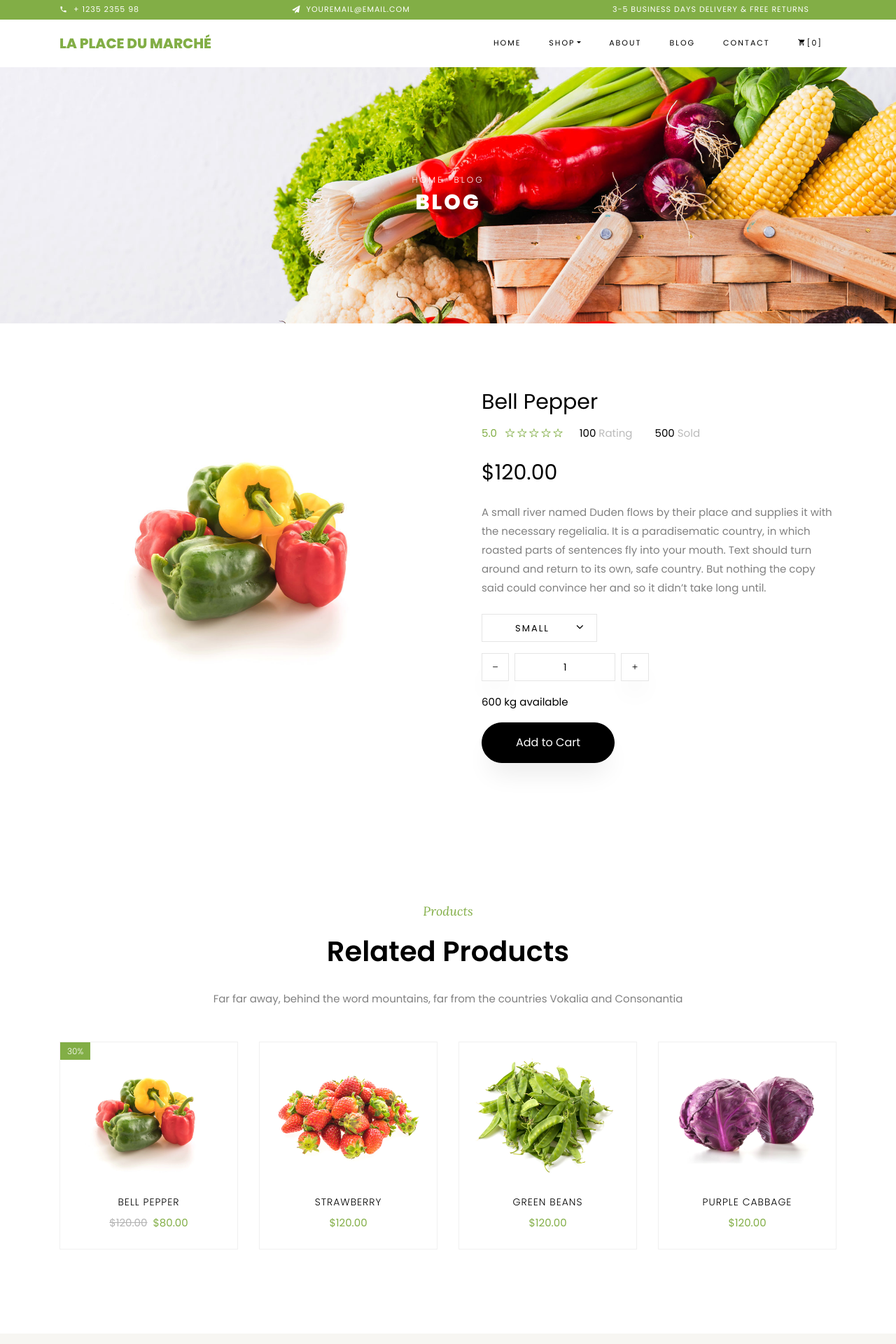
After one commit to HaisRodolphe/LaPlaceDuMarch-.com, a PHP site: page /views/product-single.php in a window 1280 px wide. The commit adds this page. Shown: the top 1920 px of the page at 70% size. Run offline with PHP 8.4, Linux system fonts and the light colour scheme; some libraries are stand-ins or nearby versions; some web fonts are replaced.

Commit message:
fichiers views et Templates modifiers

```diff
--- a/LaPlaceDuMarche_phil/templates/navbar.php
+++ b/LaPlaceDuMarche_phil/templates/navbar.php
@@ -13,10 +13,10 @@
           <a class="nav-link dropdown-toggle" href="#" id="dropdown04" data-toggle="dropdown" aria-haspopup="true" aria-expanded="false">Shop</a>
           <div class="dropdown-menu" aria-labelledby="dropdown04">
             <a class="dropdown-item" href="../views/shop.php">Shop</a>
-            <a class="dropdown-item" href="wishlist.html">Wishlist</a>
-            <a class="dropdown-item" href="product-single.html">Single Product</a>
+            <a class="dropdown-item" href="../views/wishlist.php">Wishlist</a>
+            <a class="dropdown-item" href="../views/product-single.php">Single Product</a>
             <a class="dropdown-item" href="../views/cart.php">Cart</a>
-            <a class="dropdown-item" href="checkout.html">Checkout</a>
+            <a class="dropdown-item" href="../views/checkout.php">Checkout</a>
           </div>
         </li>
         <li class="nav-item"><a href="../views/about.php" class="nav-link">About</a></li>
--- a/LaPlaceDuMarche_phil/views/blog-single.php
+++ b/LaPlaceDuMarche_phil/views/blog-single.php
@@ -189,7 +189,9 @@
         <div class="sidebar-box ftco-animate">
           <h3 class="heading">Recent Blog</h3>
 
-          <!-- TODO Partie à dynamiser en PHP pour éviter la répition en html et taper du code html à l'infinie ... -->
+          <!--
+            TODO Partie à dynamiser en PHP pour éviter la répition en html et taper du code html à l'infinie ...
+          -->
           <div class="block-21 mb-4 d-flex">
             <a class="blog-img mr-4" style="background-image: url(../public/images/image_1.jpg);"></a>
             <div class="text">
--- a/LaPlaceDuMarche_phil/views/cart.php
+++ b/LaPlaceDuMarche_phil/views/cart.php
@@ -24,7 +24,9 @@
 						    </thead>
 						    <tbody>
 
-									<!-- TODO Partie à dynamiser en PHP pour éviter la répition en html et taper du code html à l'infinie ... -->
+									<!--
+										TODO Partie à dynamiser en PHP pour éviter la répition en html et taper du code html à l'infinie ...
+									-->
 						      <tr class="text-center">
 						        <td class="product-remove"><a href="#"><span class="ion-ios-close"></span></a></td>
 
@@ -138,6 +140,7 @@
 		<?php
 			require '../templates/newsLetter_form.php';
 			require '../templates/footer_home.php';
+			require '../templates/footer_script.php';
 		?>
 
   <script>
--- /dev/null
+++ b/LaPlaceDuMarche_phil/views/product-single.php
@@ -0,0 +1,266 @@
+<?php
+  require '../templates/doctype.php';
+  require '../templates/header.php';
+  require '../templates/navbar.php';
+  require '../templates/titleSlide_page.php';
+?>
+
+    <section class="ftco-section">
+    	<div class="container">
+    		<div class="row">
+    			<div class="col-lg-6 mb-5 ftco-animate">
+    				<a href="../public/images/product-1.jpg" class="image-popup"><img src="../public/images/product-1.jpg" class="img-fluid" alt="Colorlib Template"></a>
+    			</div>
+    			<div class="col-lg-6 product-details pl-md-5 ftco-animate">
+    				<h3>Bell Pepper</h3>
+    				<div class="rating d-flex">
+							<p class="text-left mr-4">
+								<a href="#" class="mr-2">5.0</a>
+								<a href="#"><span class="ion-ios-star-outline"></span></a>
+								<a href="#"><span class="ion-ios-star-outline"></span></a>
+								<a href="#"><span class="ion-ios-star-outline"></span></a>
+								<a href="#"><span class="ion-ios-star-outline"></span></a>
+								<a href="#"><span class="ion-ios-star-outline"></span></a>
+							</p>
+							<p class="text-left mr-4">
+								<a href="#" class="mr-2" style="color: #000;">100 <span style="color: #bbb;">Rating</span></a>
+							</p>
+							<p class="text-left">
+								<a href="#" class="mr-2" style="color: #000;">500 <span style="color: #bbb;">Sold</span></a>
+							</p>
+						</div>
+    				<p class="price"><span>$120.00</span></p>
+    				<p>A small river named Duden flows by their place and supplies it with the necessary regelialia. It is a paradisematic country, in which roasted parts of sentences fly into your mouth. Text should turn around and return to its own, safe country. But nothing the copy said could convince her and so it didn’t take long until.
+						</p>
+						<div class="row mt-4">
+							<div class="col-md-6">
+								<div class="form-group d-flex">
+		              <div class="select-wrap">
+	                  <div class="icon"><span class="ion-ios-arrow-down"></span></div>
+	                  <select name="" id="" class="form-control">
+	                  	<option value="">Small</option>
+	                    <option value="">Medium</option>
+	                    <option value="">Large</option>
+	                    <option value="">Extra Large</option>
+	                  </select>
+	                </div>
+		            </div>
+							</div>
+							<div class="w-100"></div>
+							<div class="input-group col-md-6 d-flex mb-3">
+	             	<span class="input-group-btn mr-2">
+	                	<button type="button" class="quantity-left-minus btn"  data-type="minus" data-field="">
+	                   <i class="ion-ios-remove"></i>
+	                	</button>
+	            		</span>
+	             	<input type="text" id="quantity" name="quantity" class="form-control input-number" value="1" min="1" max="100">
+	             	<span class="input-group-btn ml-2">
+	                	<button type="button" class="quantity-right-plus btn" data-type="plus" data-field="">
+	                     <i class="ion-ios-add"></i>
+	                 </button>
+	             	</span>
+	          	</div>
+	          	<div class="w-100"></div>
+	          	<div class="col-md-12">
+	          		<p style="color: #000;">600 kg available</p>
+	          	</div>
+          	</div>
+          	<p><a href="cart.html" class="btn btn-black py-3 px-5">Add to Cart</a></p>
+    			</div>
+    		</div>
+    	</div>
+    </section>
+
+    <section class="ftco-section">
+    	<div class="container">
+				<div class="row justify-content-center mb-3 pb-3">
+          <div class="col-md-12 heading-section text-center ftco-animate">
+          	<span class="subheading">Products</span>
+            <h2 class="mb-4">Related Products</h2>
+            <p>Far far away, behind the word mountains, far from the countries Vokalia and Consonantia</p>
+          </div>
+        </div>
+			</div>
+
+    	<div class="container">
+    		<div class="row">
+
+					<!--
+						TODO Partie à dynamiser en PHP pour éviter la répition en html et taper du code html à l'infinie ...
+						Partie avec promo.
+					-->
+    			<div class="col-md-6 col-lg-3 ftco-animate">
+    				<div class="product">
+    					<a href="#" class="img-prod"><img class="img-fluid" src="../public/images/product-1.jpg" alt="Colorlib Template">
+    						<span class="status">30%</span>
+    						<div class="overlay"></div>
+    					</a>
+    					<div class="text py-3 pb-4 px-3 text-center">
+    						<h3><a href="#">Bell Pepper</a></h3>
+    						<div class="d-flex">
+    							<div class="pricing">
+		    						<p class="price"><span class="mr-2 price-dc">$120.00</span><span class="price-sale">$80.00</span></p>
+		    					</div>
+	    					</div>
+	    					<div class="bottom-area d-flex px-3">
+	    						<div class="m-auto d-flex">
+	    							<a href="#" class="add-to-cart d-flex justify-content-center align-items-center text-center">
+	    								<span><i class="ion-ios-menu"></i></span>
+	    							</a>
+	    							<a href="#" class="buy-now d-flex justify-content-center align-items-center mx-1">
+	    								<span><i class="ion-ios-cart"></i></span>
+	    							</a>
+	    							<a href="#" class="heart d-flex justify-content-center align-items-center ">
+	    								<span><i class="ion-ios-heart"></i></span>
+	    							</a>
+    							</div>
+    						</div>
+    					</div>
+    				</div>
+					</div>
+					<!-- Fin de partie à dynamiser -->
+
+
+
+					<!--
+						TODO Partie à dynamiser en PHP pour éviter la répition en html et taper du code html à l'infinie ...
+						Sans partie promo.
+					-->
+    			<div class="col-md-6 col-lg-3 ftco-animate">
+    				<div class="product">
+    					<a href="#" class="img-prod"><img class="img-fluid" src="../public/images/product-2.jpg" alt="Colorlib Template">
+    						<div class="overlay"></div>
+    					</a>
+    					<div class="text py-3 pb-4 px-3 text-center">
+    						<h3><a href="#">Strawberry</a></h3>
+    						<div class="d-flex">
+    							<div class="pricing">
+		    						<p class="price"><span>$120.00</span></p>
+		    					</div>
+	    					</div>
+    						<div class="bottom-area d-flex px-3">
+	    						<div class="m-auto d-flex">
+	    							<a href="#" class="add-to-cart d-flex justify-content-center align-items-center text-center">
+	    								<span><i class="ion-ios-menu"></i></span>
+	    							</a>
+	    							<a href="#" class="buy-now d-flex justify-content-center align-items-center mx-1">
+	    								<span><i class="ion-ios-cart"></i></span>
+	    							</a>
+	    							<a href="#" class="heart d-flex justify-content-center align-items-center ">
+	    								<span><i class="ion-ios-heart"></i></span>
+	    							</a>
+    							</div>
+    						</div>
+    					</div>
+    				</div>
+					</div>
+					<!-- Fin de partie à dynamiser -->
+
+
+
+    			<div class="col-md-6 col-lg-3 ftco-animate">
+    				<div class="product">
+    					<a href="#" class="img-prod"><img class="img-fluid" src="../public/images/product-3.jpg" alt="Colorlib Template">
+	    					<div class="overlay"></div>
+	    				</a>
+    					<div class="text py-3 pb-4 px-3 text-center">
+    						<h3><a href="#">Green Beans</a></h3>
+    						<div class="d-flex">
+    							<div class="pricing">
+		    						<p class="price"><span>$120.00</span></p>
+		    					</div>
+	    					</div>
+    						<div class="bottom-area d-flex px-3">
+	    						<div class="m-auto d-flex">
+	    							<a href="#" class="add-to-cart d-flex justify-content-center align-items-center text-center">
+	    								<span><i class="ion-ios-menu"></i></span>
+	    							</a>
+	    							<a href="#" class="buy-now d-flex justify-content-center align-items-center mx-1">
+	    								<span><i class="ion-ios-cart"></i></span>
+	    							</a>
+	    							<a href="#" class="heart d-flex justify-content-center align-items-center ">
+	    								<span><i class="ion-ios-heart"></i></span>
+	    							</a>
+    							</div>
+    						</div>
+    					</div>
+						</div>
+					</div>
+
+    			<div class="col-md-6 col-lg-3 ftco-animate">
+    				<div class="product">
+    					<a href="#" class="img-prod"><img class="img-fluid" src="../public/images/product-4.jpg" alt="Colorlib Template">
+    						<div class="overlay"></div>
+    					</a>
+    					<div class="text py-3 pb-4 px-3 text-center">
+    						<h3><a href="#">Purple Cabbage</a></h3>
+    						<div class="d-flex">
+    							<div class="pricing">
+		    						<p class="price"><span>$120.00</span></p>
+		    					</div>
+	    					</div>
+    						<div class="bottom-area d-flex px-3">
+	    						<div class="m-auto d-flex">
+	    							<a href="#" class="add-to-cart d-flex justify-content-center align-items-center text-center">
+	    								<span><i class="ion-ios-menu"></i></span>
+	    							</a>
+	    							<a href="#" class="buy-now d-flex justify-content-center align-items-center mx-1">
+	    								<span><i class="ion-ios-cart"></i></span>
+	    							</a>
+	    							<a href="#" class="heart d-flex justify-content-center align-items-center ">
+	    								<span><i class="ion-ios-heart"></i></span>
+	    							</a>
+    							</div>
+    						</div>
+    					</div>
+    				</div>
+    			</div>
+    		</div>
+    	</div>
+    </section>
+
+
+	<?php
+		require '../templates/newsLetter_form.php';
+		require '../templates/footer_home.php';
+		require '../templates/footer_script.php';
+	?>
+
+  <script>
+		$(document).ready(function(){
+
+		var quantitiy=0;
+		   $('.quantity-right-plus').click(function(e){
+
+		        // Stop acting like a button
+		        e.preventDefault();
+		        // Get the field name
+		        var quantity = parseInt($('#quantity').val());
+
+		        // If is not undefined
+
+		            $('#quantity').val(quantity + 1);
+
+
+		            // Increment
+
+		    });
+
+		     $('.quantity-left-minus').click(function(e){
+		        // Stop acting like a button
+		        e.preventDefault();
+		        // Get the field name
+		        var quantity = parseInt($('#quantity').val());
+
+		        // If is not undefined
+
+		            // Increment
+		            if(quantity>0){
+		            $('#quantity').val(quantity - 1);
+		            }
+		    });
+
+		});
+	</script>
+
+<?php require '../templates/footerTagClosed.php'; ?>
```
Also changed, not shown: LaPlaceDuMarche_phil/views/blog.php (+6 -3 lines), LaPlaceDuMarche_phil/views/checkout.php (added, +201 -0 lines), LaPlaceDuMarche_phil/views/shop.php (+17 -22 lines), LaPlaceDuMarche_phil/views/wishlist.php (added, +207 -0 lines).
